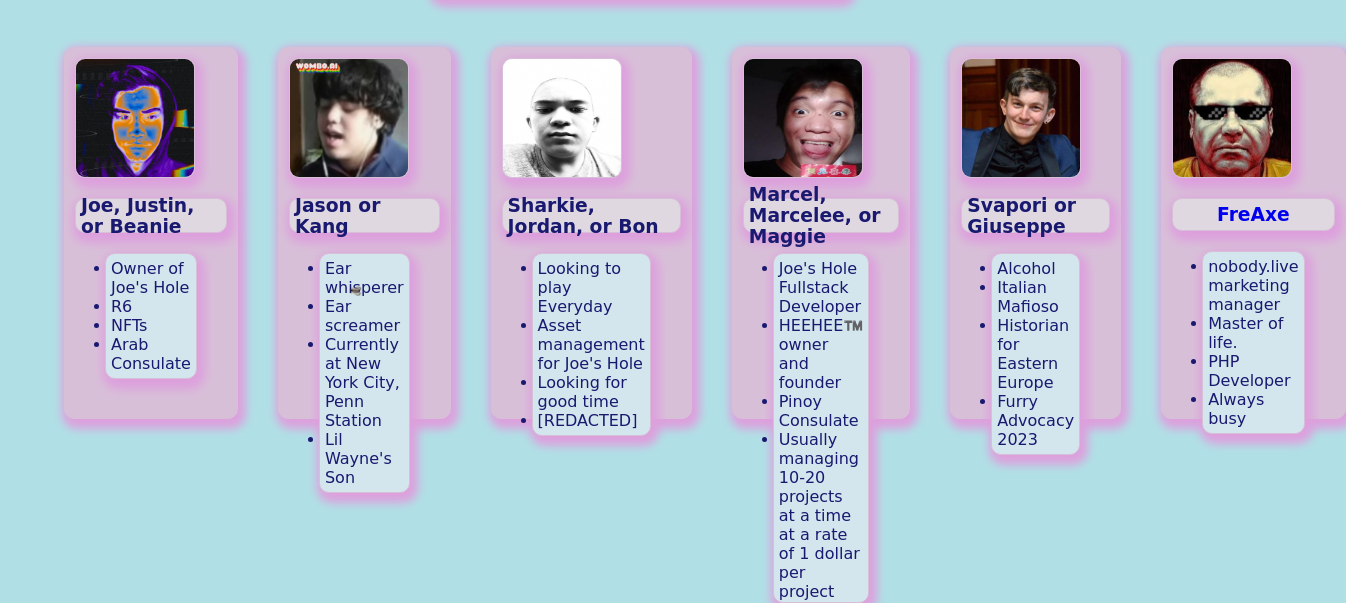
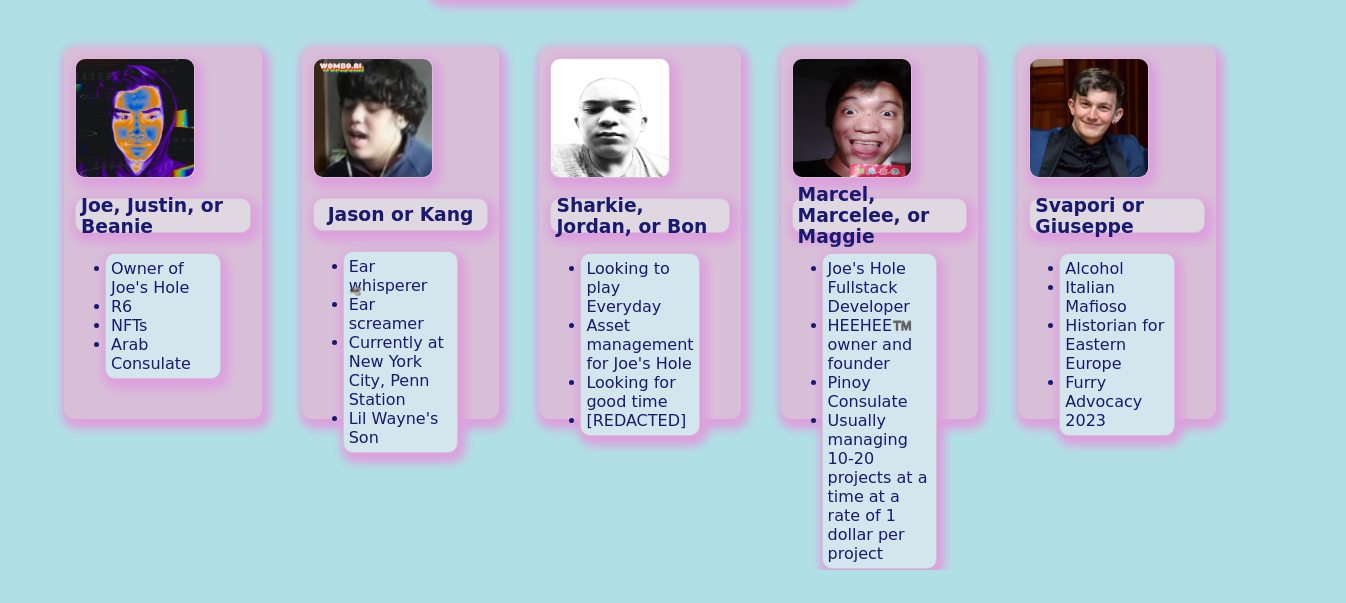
Before and after one commit to mcsharkie/jhole, a website: page src/index.html in a window 1280 px wide. Shown: the part 230-833 px from the top of the page, 1346 px wide, since content can reach past the window. After the commit the page ends 800 px from the top, so only its background shows below. Drawn offline with Linux system fonts and the light colour scheme; a web font is replaced by a local one.

Commit message:
freaxe is not longer a member

```diff
--- a/src/index.html
+++ b/src/index.html
@@ -95,20 +95,6 @@
         </ul>
       </div>
     </div>
-    <div id="freaxe" class="box">
-      <img src="lore/freaxe.jpg">
-      <div class="name">
-        <a href="https://www.youtube.com/watch?v=hLPV7aCKWn4&ab_channel=TrendingVidATM"><h3>FreAxe</h3></a>
-      </div>
-      <div class="text">
-        <ul>
-          <li>nobody.live marketing manager</li>
-          <li>Master of life.</li>
-          <li>PHP Developer</li>
-          <li>Always busy</li>
-        </ul>
-      </div>
-    </div>
   </div>
   </header>
 </body>
```
